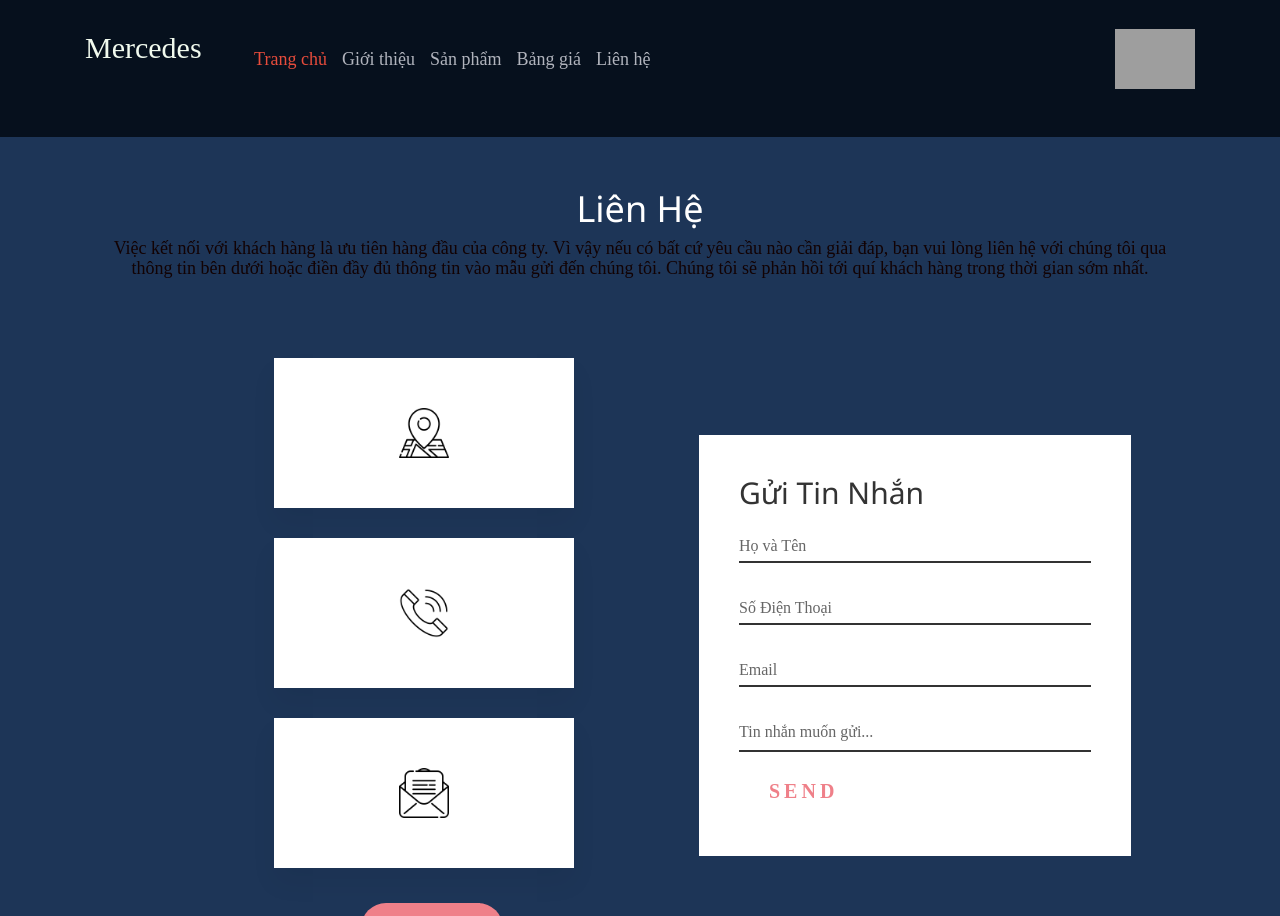
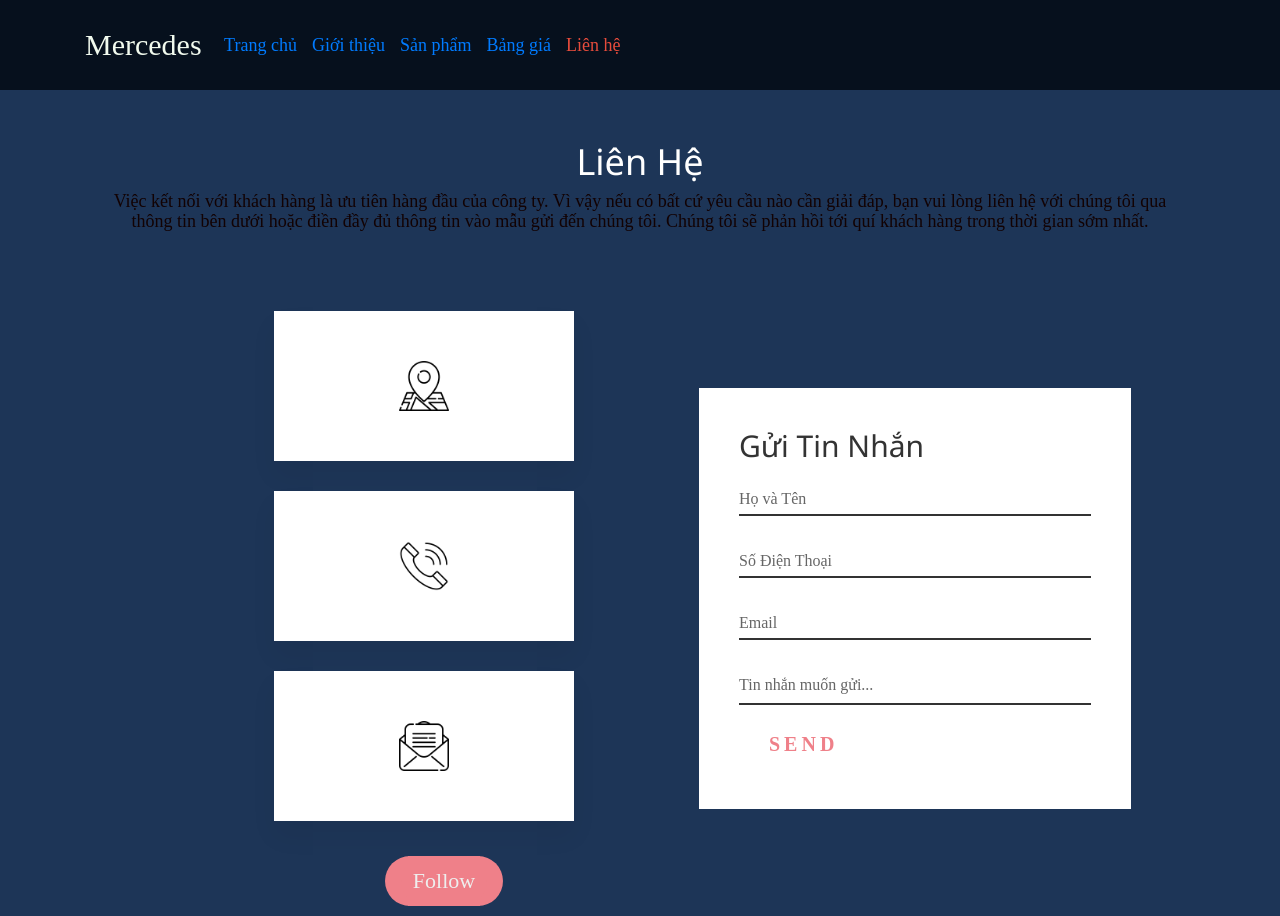
Before and after one commit to lqtungntn/WEB-ASSIGNMENT_1, a PHP site: page /Contacts.html in a window 1280 px wide. Shown: the top 916 px of the page. Run offline with PHP 8.4, Linux system fonts and the light colour scheme; some libraries are stand-ins or nearby versions; grey boxes are pictures that could not be loaded.

Commit message:
Add files via upload
Chỉnh sửa cho chuẩn đến từng thiết bị + hiệu ứng.

```diff
--- a/Contact/Contacts.css
+++ b/Contact/Contacts.css
@@ -1,4 +1,4 @@
-html {
+html{
   scroll-behavior: smooth;
   font-family: "Poppins", sans-serif;
 }
@@ -35,55 +35,11 @@ a:hover {
   color: #ef8089;
 }
 
-.header-background {
-  position: static;
-  display: block;
-  overflow: visible;
-  top: 0;
-  height: auto;
-  min-height: 750px;
-  margin-bottom: 32px;
-  margin-left: 1px;
-  margin-right: 1px;
-  padding-bottom: 70px;
-  background-position: center;
-  background-size: cover;
-  background-image: -webkit-gradient(
-    linear,
-    left top,
-    left bottom,
-    from(rgba(50, 58, 69, 0.9))
-  );
-  background-image: linear-gradient(
-      180deg,
-      rgba(50, 58, 69, 0.55),
-      rgba(50, 58, 69, 0.74)
-    ),
-    url(../image/background.jpg);
-  flex-direction: column;
-  background-position: 0px 0px 100% 50%;
-  background-size: auto, cover;
-  white-space: normal;
-  object-fit: fill;
-  -o-object-fill: fill;
-  -webkit-box-orient: vertical;
-  -webkit-box-direction: normal;
-  -webkit-box-direction: column;
-  -ms-flex-direction: column;
-}
 .container {
   display: flex;
   flex-wrap: wrap;
   justify-content: space-between;
 }
-/* dropdown menu */
-.dropdown:hover .dropdown-menu {
-  background-color: #f1faee;
-}
-.dropdown:hover .dropdown-menu .dropdown-item:active {
-  background-color: #f44336;
-}
-/* end of drop down menu */
 
 .sticky-nav {
   position: sticky;
@@ -164,39 +120,40 @@ a:hover {
 
 /*------------------------------------------Contact Media Effect-------------------------------------*/
 
-.contactConnect {
+.contactConnect{
   display: flex;
   justify-content: center;
   align-items: center;
   text-align: center;
 }
 
-.contactConnect ul {
+.contactConnect ul{
   list-style: none;
   position: relative;
   display: inline-block;
 }
 
-.contactConnect ul .text {
+.contactConnect ul .text{
   position: absolute;
   top: 0;
   left: 0;
   right: 0;
   background: #ef8089;
   color: #eee;
+  margin-left: 40px;
   line-height: 50px;
   border-radius: 50px;
   font-size: 22px;
   pointer-events: none;
-  transition: opacity 0.5s 0.75s ease-out;
+  transition: opacity .5s .75s ease-out;
 }
 
-.contactConnect ul:hover .text {
+.contactConnect ul:hover .text{
   opacity: 0;
-  transition: opacity 0.5s 0.125s ease-out;
+  transition: opacity .5s .125s ease-out;
 }
 
-.contactConnect ul li {
+.contactConnect ul li{
   display: inline-block;
   height: 50px;
   width: 50px;
@@ -204,36 +161,35 @@ a:hover {
   line-height: 55px;
   margin: 0 -16px;
   border-radius: 0px;
-  transition: background-color 0.5s ease-out, border-radius 0.5s 0.25s ease-out,
-    margin 0.5s 0.25s ease-out;
+  transition: background-color .5s ease-out, border-radius .5s .25s ease-out, margin .5s .25s ease-out;
 }
 
-.contactConnect ul li:hover {
+.contactConnect ul li:hover{
   background: #e63746;
 }
 
-.contactConnect ul li a i {
+.contactConnect ul li a i{
   color: #eee;
   font-size: 22px;
   opacity: 0;
   transition: opacity 1.7s;
 }
 
-.contactConnect ul:hover li a i {
+.contactConnect ul:hover li a i{
   opacity: 1;
 }
 
-.contactConnect ul li:nth-child(1) {
+.contactConnect ul li:nth-child(1){
   border-bottom-left-radius: 25px;
   border-top-left-radius: 25px;
 }
 
-.contactConnect ul li:nth-child(4) {
+.contactConnect ul li:nth-child(4){
   border-bottom-right-radius: 25px;
   border-top-right-radius: 25px;
 }
 
-.contactConnect ul:hover li {
+.contactConnect ul:hover li{
   border-radius: 50px;
   margin: 0 3px;
 }
@@ -247,7 +203,7 @@ a:hover {
   margin-top: 30px;
 }
 
-.container-info {
+.container-info{
   position: relative;
   width: 550px;
   display: flex;
@@ -257,7 +213,7 @@ a:hover {
   margin: 20px 0;
 }
 
-.container-info .box {
+.container-info .box{
   position: relative;
   width: 300px;
   height: 150px;
@@ -266,7 +222,7 @@ a:hover {
   box-shadow: 0px 15px 25px rgba(0, 0, 0, 0.05);
 }
 
-.container-info .box .imgBx {
+.container-info .box .imgBx{
   position: absolute;
   top: 0;
   left: 0;
@@ -279,16 +235,16 @@ a:hover {
   transition-delay: 0.5s;
 }
 
-.container-info .box:hover .imgBx {
+.container-info .box:hover .imgBx{
   transform: scale(0);
   transition-delay: 0s;
 }
 
-.container-info .box .imgBx img {
+.container-info .box .imgBx img{
   max-width: 50px;
 }
 
-.container-info .box .content-info {
+.container-info .box .content-info{
   position: relative;
   top: 0;
   left: 0;
@@ -306,25 +262,25 @@ a:hover {
   transition-delay: 0s;
 }
 
-.container-info .box:hover .content-info {
+.container-info .box:hover .content-info{
   transform: scale(1);
   transition-delay: 0.5s;
 }
 
-.container-info .box:nth-child(2) .content-info {
+.container-info .box:nth-child(2) .content-info{
   background: #2ba1ff;
 }
 
-.container-info .box:nth-child(3) .content-info {
+.container-info .box:nth-child(3) .content-info{
   background: #c630e0;
 }
 
-.container-info .box .content-info .icon img {
+.container-info .box .content-info .icon img{
   max-width: 50px;
   filter: invert(1);
 }
 
-.container-info .box .content-info h3 {
+.container-info .box .content-info h3{
   color: #fff;
   text-transform: uppercase;
   font-size: 16px;
@@ -332,7 +288,7 @@ a:hover {
   margin-top: 20px;
 }
 
-.container-info .box .content-info p {
+.container-info .box .content-info p{
   color: #fff;
   font-size: 16px;
   font-weight: 500;
@@ -423,7 +379,7 @@ a:hover {
 
 /*-----------------------------------------------Effect Button--------------------------------*/
 
-.contactForm .effect-submit {
+.contactForm .effect-submit{
   display: flex;
 }
 
@@ -512,14 +468,15 @@ a:hover {
   .contact {
     padding: 50px;
   }
-  .container {
+  .container-body {
     flex-direction: column;
   }
   .container-body .contactInfo {
     margin-bottom: 40px;
   }
-  .container .contactInfo,
+  .container-body .contactInfo,
   .contactForm,
+  .container-info,
   .contactConnect {
     width: 100%;
   }
--- a/Contact/Contacts.html
+++ b/Contact/Contacts.html
@@ -5,16 +5,15 @@
         <meta charset="UTF-8">
         <meta name="viewport" content="width=device-width, initial-scale=1.0">
         <link rel="shortcut icon" href="../image/logo.png" />
-        <link rel="stylesheet" href="https://maxcdn.bootstrapcdn.com/bootstrap/3.4.1/css/bootstrap.min.css">
         <link rel="stylesheet" href="https://stackpath.bootstrapcdn.com/font-awesome/4.7.0/css/font-awesome.min.css" integrity="sha384-wvfXpqpZZVQGK6TAh5PVlGOfQNHSoD2xbE+QkPxCAFlNEevoEH3Sl0sibVcOQVnN" crossorigin="anonymous">
         <link rel="stylesheet" href="https://www.w3schools.com/lib/w3.css">
+        <link rel="stylesheet" type="text/css" href="Contacts.css">
         <script src="https://ajax.googleapis.com/ajax/libs/jquery/3.5.1/jquery.min.js"></script>
         <link rel="stylesheet" href="https://cdn.jsdelivr.net/npm/bootstrap@4.6.0/dist/css/bootstrap.min.css" integrity="sha384-B0vP5xmATw1+K9KRQjQERJvTumQW0nPEzvF6L/Z6nronJ3oUOFUFpCjEUQouq2+l" crossorigin="anonymous">
-        <link rel="stylesheet" type="text/css" href="Contacts.css">
-
     </head>
     <body>
         <!-- Header -->
+        <div class="header-background">
         <div id="nav" class="sticky-nav">
             <nav class="navbar navbar-expand-lg ">
               <div class="container">
@@ -37,25 +36,26 @@
                 <div class="collapse navbar-collapse" id="navbarSupportedContent">
                   <ul class="navbar-nav me-auto mb-2 mb-lg-0 ms-auto">
                     <li class="nav-item">
-                          <a class="nav-link active" aria-current="page" href="../Home/Home.html">Trang chủ</a>
+                      <a class="nav-link" aria-current="page" href="../Home/Home.html">Trang chủ</a>
                     </li>
                     <li class="nav-item">
                       <a class="nav-link" aria-current="page" href="../Introduce/Introduce.html">Giới thiệu</a>
                     </li>
                     <li class="nav-item">
-                          <a class="nav-link" aria-current="page" href="../Product/Product.html">Sản phẩm</a>
+                      <a class="nav-link" aria-current="page" href="../Product/Products.html">Sản phẩm</a>
                     </li>
                     <li class="nav-item">
                       <a class="nav-link" aria-current="page" href="../Price/Pricea200.html">Bảng giá</a>
                     </li>
                     <li class="nav-item">
-                          <a href="../Contact/Contacts.html" class="nav-link" aria-current="page">Liên hệ</a>
+                      <a href="../Contact/Contacts.html" class="nav-link active" aria-current="page">Liên hệ</a>
                     </li>
                   </ul>
                 </div>
-                    <div class="logo"><img class="logo" src="../image/logo.png" alt=""></div>
+                <!--<div class="logo"><img class="logo" src="../image/logo.png" alt=""></div>-->
               </div>
             </nav>
+          </div>
           </div>
           <!--  -->
 
```
Lines whose indentation alone changed are shown as unchanged.
